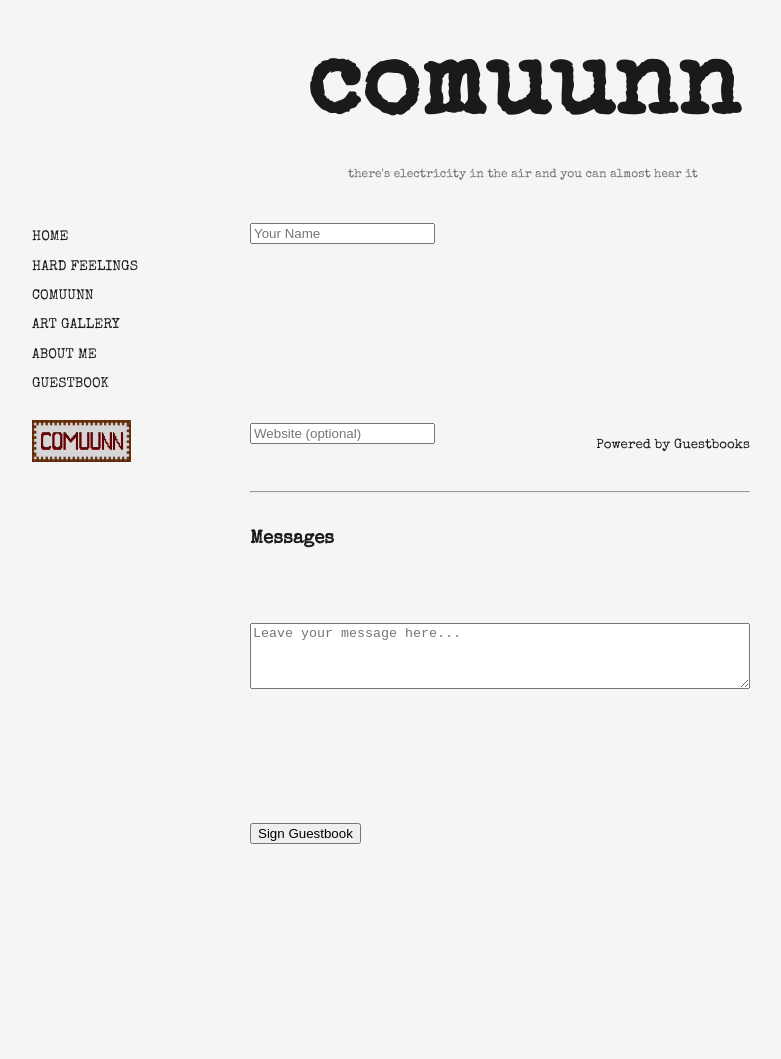
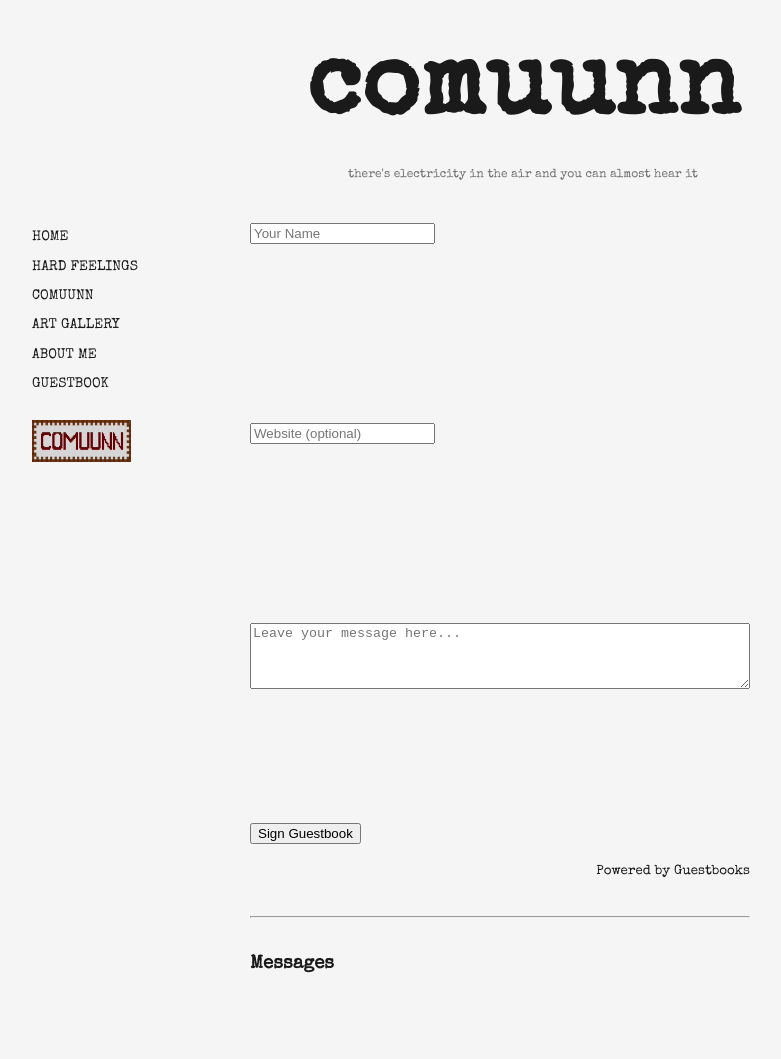
Before and after one commit to guiolhermer/comuunn, a Jekyll site: the page built from guestbook/index.html, in a window 1280 px wide. Shown: the whole page, without its empty margins (117-898 px from the left). Built offline with Jekyll 4.4.1, drawn with Linux system fonts in a browser that asks for light colours; some web fonts are replaced; a script that is not in the unit is left out; before the commit the page ends 900 px from its top, so only the background shows below that.

Commit message:
guestbook

```diff
--- a/assets/style.css
+++ b/assets/style.css
@@ -211,20 +211,10 @@
 
 /* ---------- guestbook ---------- */
 
-#guestbooks___guestbook-form-container {
-  width: 500px;
-  height: 200px;
-}
-
 .guestbooks___input-container {
   width: 500px;
   height: 200px;
   overflow-y: auto;
-}
-
-#guestbooks___guestbook-messages-container {
-  font-size: 12px;
-  font-family: Handjet;
 }
 
 
```
